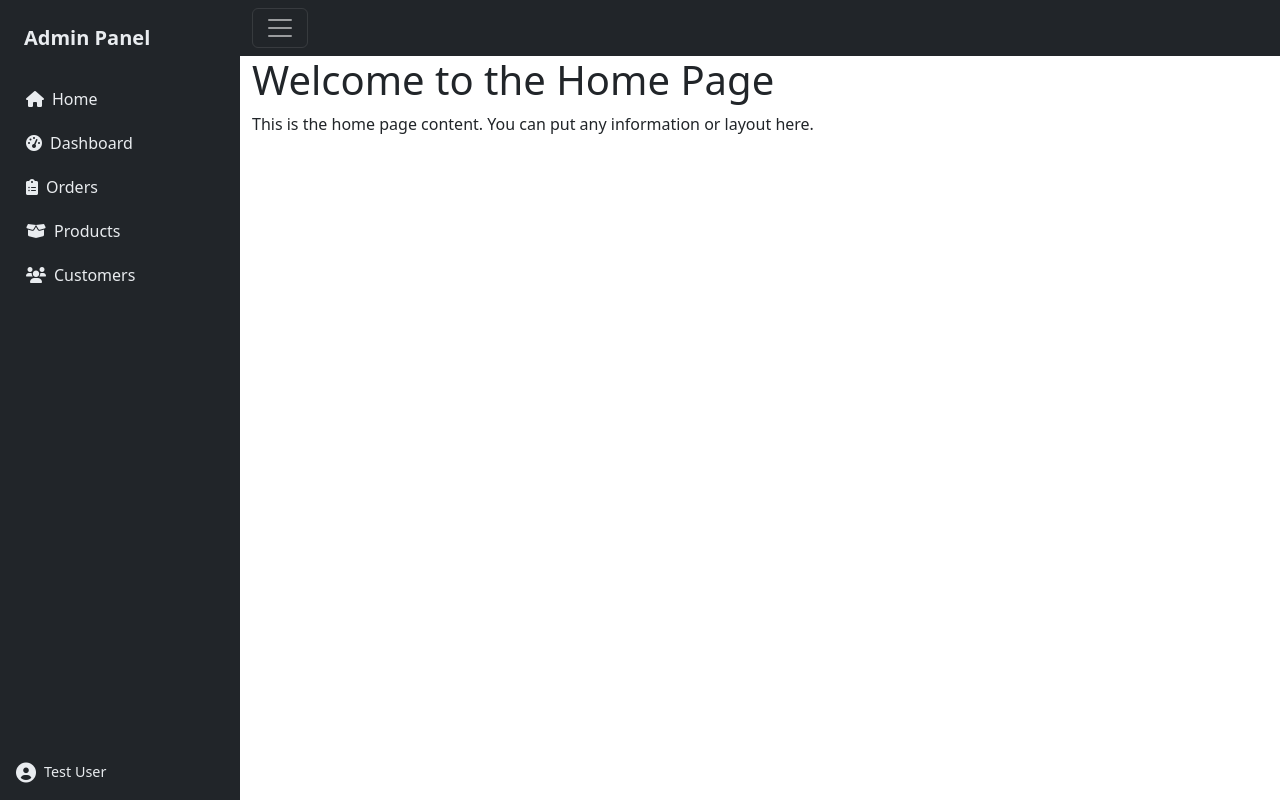
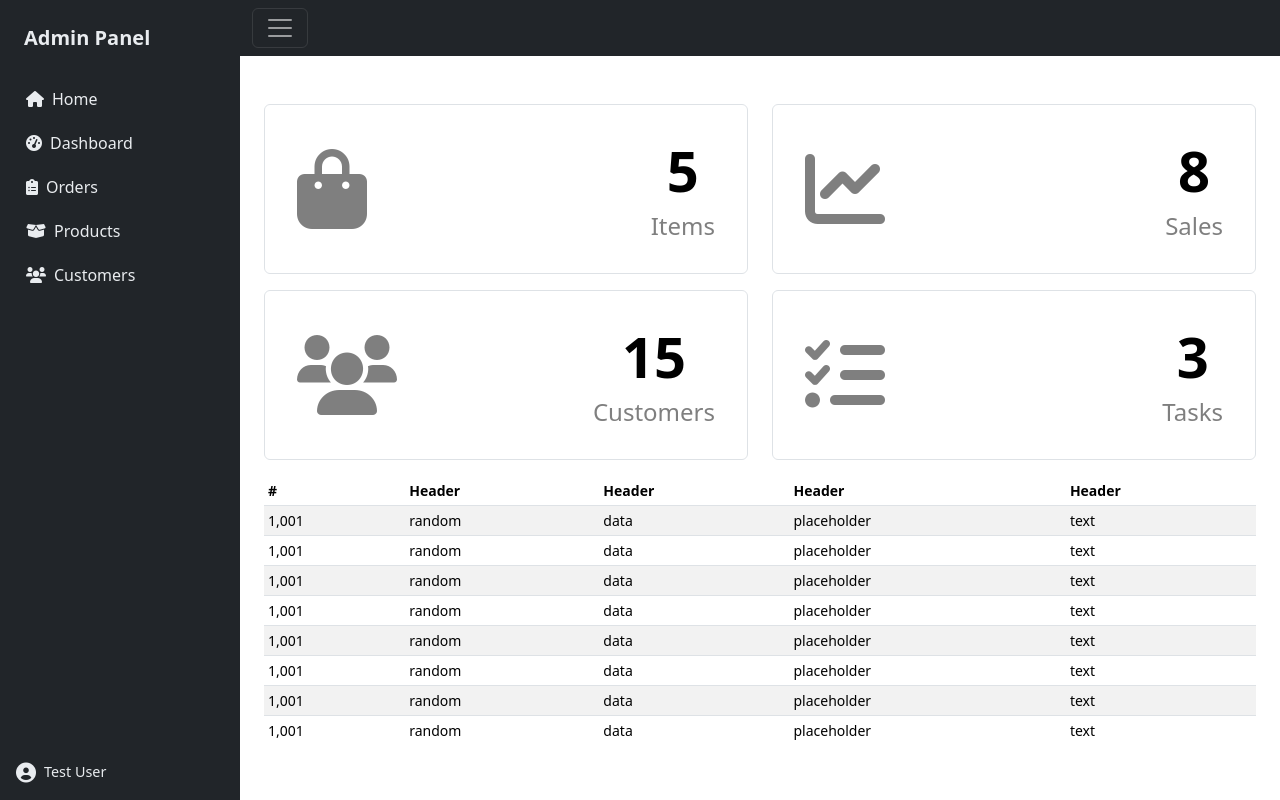
Before and after one commit to pankaj046/Simple-Admin-Panel, a plain HTML site: page index.html in a window 1280 px wide. Drawn offline with Linux system fonts and the light colour scheme.

Commit message:
updated home page UI

```diff
--- a/home.html
+++ b/home.html
@@ -1,2 +1,170 @@
-<h1>Welcome to the Home Page</h1>
-<p>This is the home page content. You can put any information or layout here.</p>
+<div class="container mt-5"  style="overflow-y: scroll; height: 80vh;">
+    <div class="row">
+      <div class="col-md-6">
+        <div class="border rounded p-3 mb-3">
+          <div class="card-body p-3 pb-2 px-3 d-flex flex-row justify-content-between align-items-center custom-text-color">
+            <div>
+              <h1><i class="fas fa-shopping-bag fa-2x text-black-50"></i></h1>
+            </div>
+            <div class="text-center">
+              <h2 class="display-4 fw-bold text-black">5</h2>
+              <h4 class="text-black-50">Items</h4>
+            </div>
+          </div>
+        </div>
+      </div>
+      <div class="col-md-6">
+        <div class="border rounded p-3 mb-3">
+          <div class="card-body p-3 pb-2 px-3 d-flex flex-row justify-content-between align-items-center custom-text-color">
+            <div>
+              <h1><i class="fas fa-chart-line fa-2x text-black-50"></i></h1>
+            </div>
+            <div class="text-center">
+              <h2 class="display-4 fw-bold text-black">8</h2>
+              <h4 class="text-black-50">Sales</h4>
+            </div>
+          </div>
+        </div>
+      </div>
+      <div class="col-md-6">
+        <div class="border rounded p-3 mb-3">
+          <div class="card-body p-3 pb-2 px-3 d-flex flex-row justify-content-between align-items-center custom-text-color">
+            <div>
+              <h1><i class="fas fa-users fa-2x text-black-50"></i></h1>
+            </div>
+            <div class="text-center">
+              <h2 class="display-4 fw-bold text-black">15</h2>
+              <h4 class="text-black-50">Customers</h4>
+            </div>
+          </div>
+        </div>
+      </div>
+      <div class="col-md-6">
+        <div class="border rounded p-3 mb-3">
+          <div class="card-body p-3 pb-2 px-3 d-flex flex-row justify-content-between align-items-center custom-text-color">
+            <div>
+              <h1><i class="fas fa-tasks fa-2x text-black-50"></i></h1>
+            </div>
+            <div class="text-center">
+              <h2 class="display-4 fw-bold text-black">3</h2>
+              <h4 class="text-black-50">Tasks</h4>
+            </div>
+          </div>
+        </div>
+      </div>
+    </div>
+
+    <!-- Table -->
+    <div class="row">
+      <div class="col-md-12">
+        <div class="table-responsive small overflow-auto">
+          <table class="table table-striped table-sm">
+            <thead>
+              <tr>
+                <th scope="col">#</th>
+                <th scope="col">Header</th>
+                <th scope="col">Header</th>
+                <th scope="col">Header</th>
+                <th scope="col">Header</th>
+              </tr>
+            </thead>
+            <tbody>
+              <tr>
+                <td>1,001</td>
+                <td>random</td>
+                <td>data</td>
+                <td>placeholder</td>
+                <td>text</td>
+              </tr>
+
+              <tr>
+                <td>1,001</td>
+                <td>random</td>
+                <td>data</td>
+                <td>placeholder</td>
+                <td>text</td>
+              </tr>
+              <tr>
+                <td>1,001</td>
+                <td>random</td>
+                <td>data</td>
+                <td>placeholder</td>
+                <td>text</td>
+              </tr>
+              <tr>
+                <td>1,001</td>
+                <td>random</td>
+                <td>data</td>
+                <td>placeholder</td>
+                <td>text</td>
+              </tr>
+              <tr>
+                <td>1,001</td>
+                <td>random</td>
+                <td>data</td>
+                <td>placeholder</td>
+                <td>text</td>
+              </tr>
+              <tr>
+                <td>1,001</td>
+                <td>random</td>
+                <td>data</td>
+                <td>placeholder</td>
+                <td>text</td>
+              </tr>
+              <tr>
+                <td>1,001</td>
+                <td>random</td>
+                <td>data</td>
+                <td>placeholder</td>
+                <td>text</td>
+              </tr>
+              <tr>
+                <td>1,001</td>
+                <td>random</td>
+                <td>data</td>
+                <td>placeholder</td>
+                <td>text</td>
+              </tr>
+              <tr>
+                <td>1,001</td>
+                <td>random</td>
+                <td>data</td>
+                <td>placeholder</td>
+                <td>text</td>
+              </tr>
+              <tr>
+                <td>1,001</td>
+                <td>random</td>
+                <td>data</td>
+                <td>placeholder</td>
+                <td>text</td>
+              </tr>
+              <tr>
+                <td>1,001</td>
+                <td>random</td>
+                <td>data</td>
+                <td>placeholder</td>
+                <td>text</td>
+              </tr>
+              <tr>
+                <td>1,001</td>
+                <td>random</td>
+                <td>data</td>
+                <td>placeholder</td>
+                <td>text</td>
+              </tr>
+              <tr>
+                <td>1,001</td>
+                <td>random</td>
+                <td>data</td>
+                <td>placeholder</td>
+                <td>text</td>
+              </tr>
+
+            </tbody>
+          </table>
+        </div>
+      </div>
+    </div>
+  </div>
--- a/index.html
+++ b/index.html
@@ -126,6 +126,22 @@
             margin-left: 0;
         }
     }
+
+    .table-striped tbody tr:nth-of-type(odd) {
+      background-color: rgba(0, 0, 0, 0.05);
+    }
+
+    .table-striped tbody tr:hover {
+      background-color: rgba(0, 0, 0, 0.075);
+    }
+
+    @media (max-width: 575.98px) {
+      .table-responsive.small {
+        overflow-x: auto;
+        display: block;
+        width: 100%;
+      }
+    }
   </style>
 </head>
 <body>
@@ -173,6 +189,7 @@
     </div>
     <div class="container-fluid" id="root">
 
+
     </div>
   </div>
 
```
Also changed, not shown: screenshot/dashboard.png.
